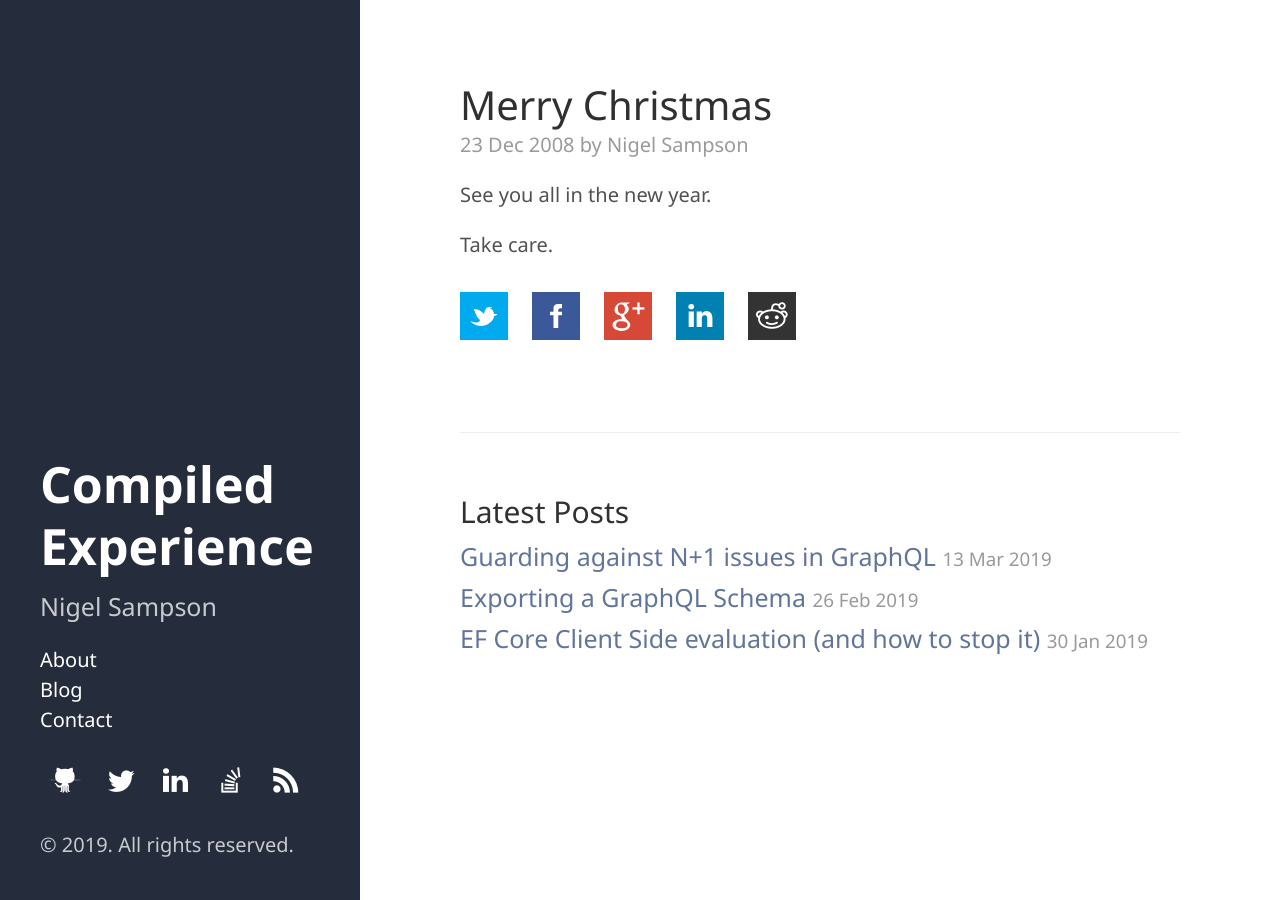
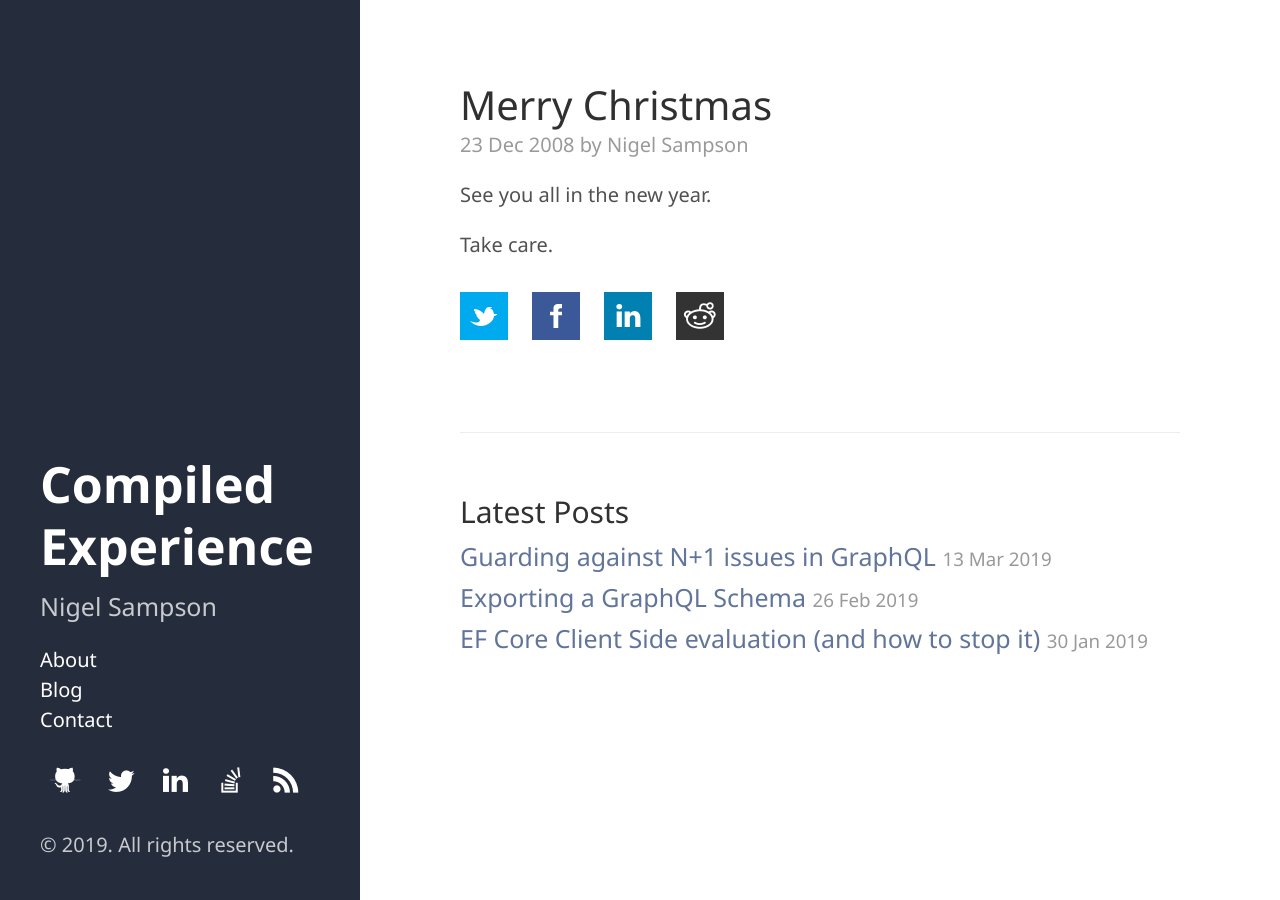
Before and after one commit to nigel-sampson/nigel-sampson.github.io, a Jekyll site: the page built from _posts/2008-12-23-merry-christmas.md, in a window 1280 px wide. Built offline with Jekyll 4.4.1, drawn with Linux system fonts in a browser that asks for light colours.

Commit message:
Bye bye Google+

```diff
--- a/_layouts/post.html
+++ b/_layouts/post.html
@@ -10,7 +10,6 @@ layout: default
   <div class="social section group">
     <a class="alignleft" target="_blank" href="https://twitter.com/intent/tweet?text={{ page.title }}&url={{ site.url }}{{ page.url }}&via=nigelsampson"><img src="/content/images/twitter.png" alt="Tweet this" /></a>
     <a class="alignleft" target="_blank" href="https://www.facebook.com/sharer/sharer.php?u={{ site.url }}{{ page.url }}"><img src="/content/images/facebook.png" alt="Share on Facebook" /></a>
-    <a class="alignleft" target="_blank" href="https://plus.google.com/share?url={{ site.url }}{{ page.url }}"><img src="/content/images/google.png" alt="Share on Google+" /></a>
     <a class="alignleft" target="_blank" href="https://www.linkedin.com/shareArticle?mini=true&url={{ site.url }}{{ page.url }}L&title={{ page.title }}&source={{ site.url }}{{ page.url }}"><img src="/content/images/linked-in.png" alt="Share on Linked In" /></a>
     <a class="alignleft" target="_blank" href="http://www.reddit.com/submit?url={{ site.url }}{{ page.url }}"><img src="/content/images/reddit.png" alt="Share on Reddit" /></a>
   </div>
```
